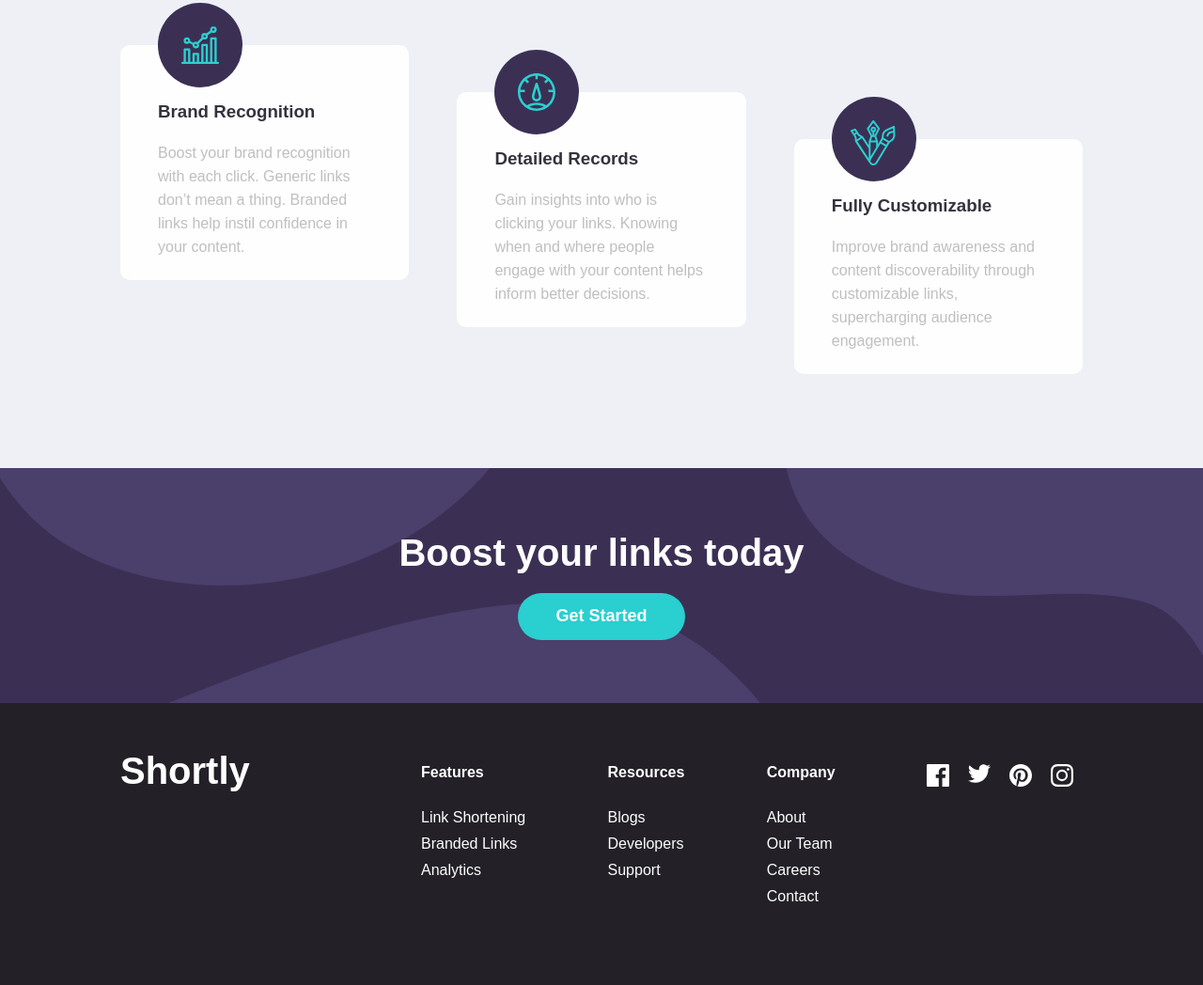
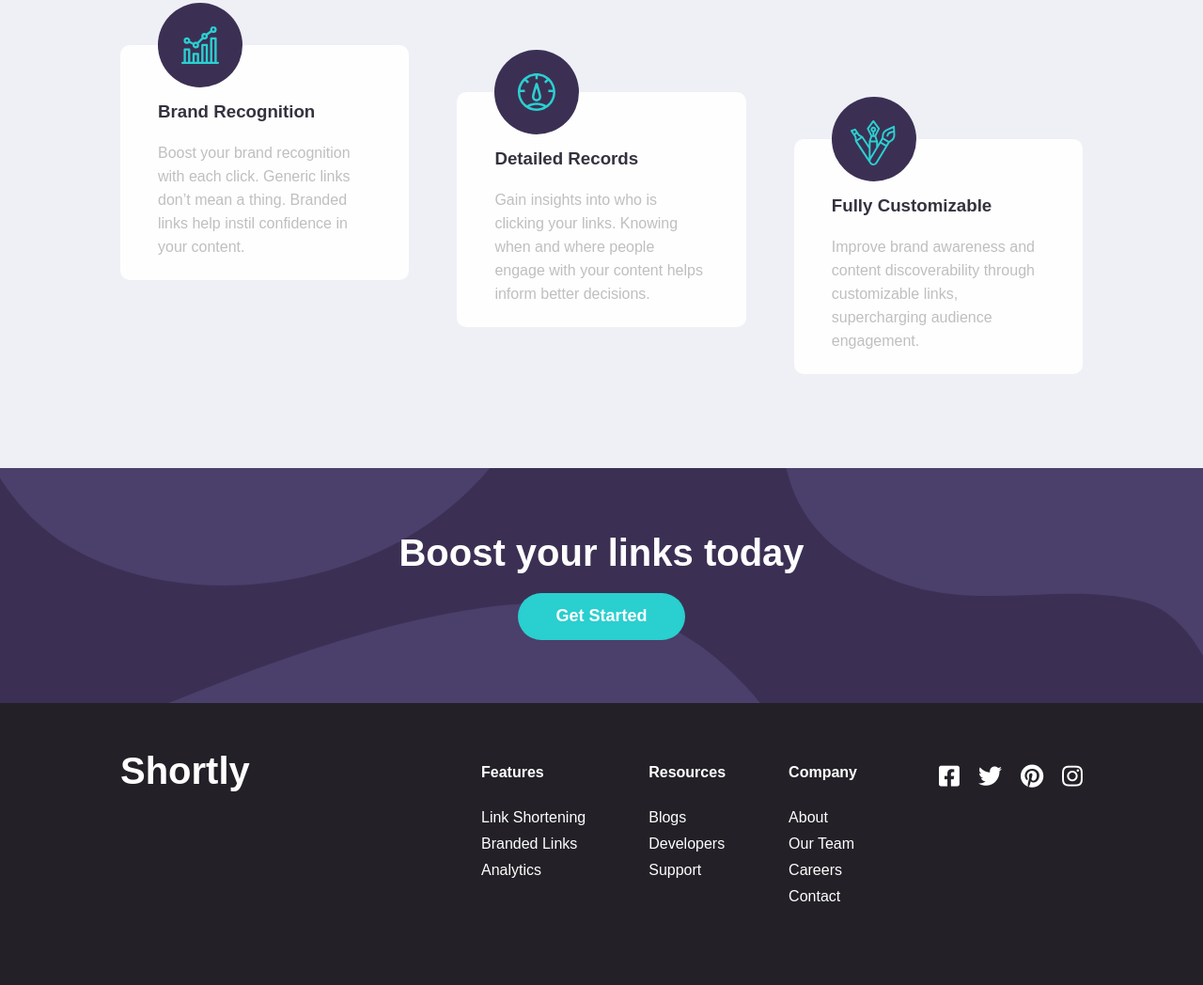
Before and after one commit to iamkevn/url-shortening-api, a website: page index.html in a window 1280 px wide. Shown: the part 1102-2150 px from the top of the page at 94% size. Drawn offline with Linux system fonts and the light colour scheme.

Commit message:
home page complete

```diff
--- a/index.html
+++ b/index.html
@@ -10,6 +10,12 @@
       type="image/png"
       sizes="32x32"
       href="./images/favicon-32x32.png"
+    />
+    <link
+      rel="stylesheet"
+      href="https://use.fontawesome.com/releases/v5.15.2/css/all.css"
+      integrity="sha384-vSIIfh2YWi9wW0r9iZe7RJPrKwp6bG+s9QZMoITbCckVJqGCCRhc+ccxNcdpHuYu"
+      crossorigin="anonymous"
     />
     <link rel="stylesheet" href="css/style.css" />
 
@@ -163,41 +169,28 @@
               <a href="#" class="footer__link">Contact</a>
             </li>
           </ul>
-          <ul class=" social-media social-media-list">
+          <ul class="social-media social-media-list">
             <li class="social-media__item">
               <a href="#" class="social-media__link">
-                <img
-                  src="images/icon-facebook.svg"
-                  alt="facebook"
-                  class="social-m__icon"
-                />
+                <i class="fab fa-facebook-square social-media__icon"></i>
               </a>
             </li>
             <li class="social-media__item">
               <a href="#" class="social-media__link">
-                <img
-                  src="images/icon-twitter.svg"
-                  alt="twitter"
-                  class="social-media__icon"
-              /></a>
+                <i class="fab fa-twitter social-media__icon"></i>
+              </a>
             </li>
             <li class="social-media__item">
               <a href="#" class="social-media__link">
-                <img
-                  src="images/icon-pinterest.svg"
-                  alt="pinterest"
-                  class="social-media__icon"
-              /></a>
+                <i class="fab fa-pinterest social-media__icon"></i>
+              </a>
             </li>
             <li class="social-media__item">
               <a href="#" class="social-media__link">
-                <img
-                  src="images/icon-instagram.svg"
-                  alt="instagram"
-                  class="social-media__icon"
-              /></a>
+                <i class="fab fa-instagram social-media__icon"></i>
+              </a>
             </li>
-          </list
+          </ul>
         </nav>
       </footer>
     </div>
--- a/sass/layout/_footer.scss
+++ b/sass/layout/_footer.scss
@@ -1,7 +1,7 @@
 .footer {
   grid-area: footer;
   display: grid;
-  grid-template-columns: 10vw 25vw 1fr 10vw;
+  grid-template-columns: 10vw 30vw 1fr 10vw;
   background-color: var(--color-gray-dark-2);
   padding-top: 5rem;
 
@@ -41,13 +41,17 @@
     display: flex;
 
     &__item {
-      padding: 0 1rem;
+      padding-left: 2rem;
     }
 
-    &__link {
+    &__icon {
+      color: white;
+      font-size: 2.5rem;
+
       &:hover,
       &:active {
         color: var(--color-primary-light-1);
+        transition: all 0.2s ease-in-out;
       }
     }
   }
```
Also changed, not shown: css/style.css.
